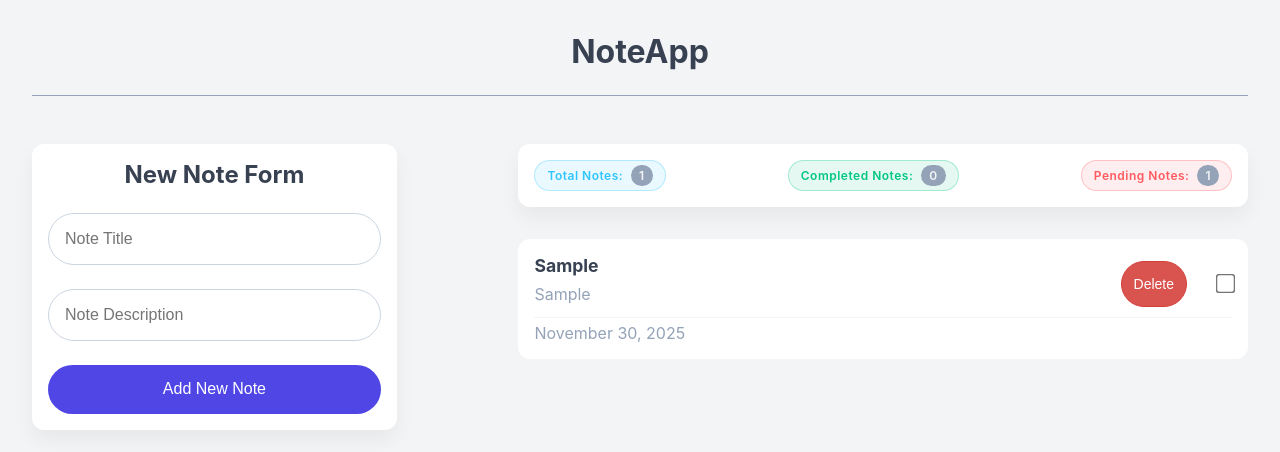
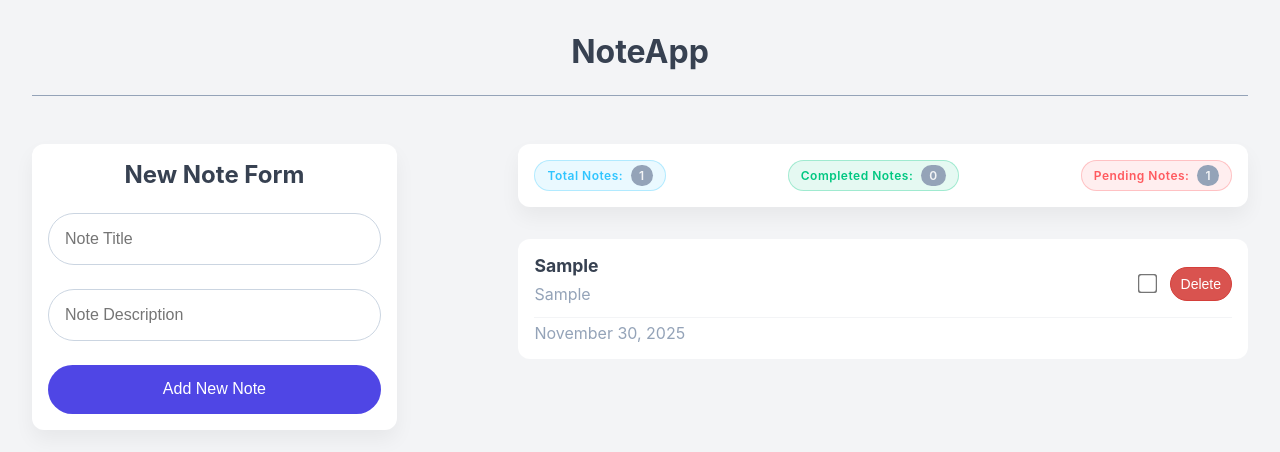
Before and after one commit to hdaberi/react-note-app-project, a React (Vite) app: page / in a window 1280 px wide. Both pictures are taken after typing "Sample", "Sample" into the empty fields and a click on the button "Add New Note". Shown: the top 452 px of the page. Built offline with nearby package versions, Linux system fonts and the light colour scheme.

Commit message:
style: refine layout and button styles in NoteList and App
- Reduce gap in App component for improved spacing
- Add border radius and padding to buttons for a modern appearance
- Reorganize button placement in NoteItem for better accessibility

```diff
--- a/src/App.css
+++ b/src/App.css
@@ -164,5 +164,5 @@
   display: flex;
   align-items: center;
   justify-content: space-between;
-  gap: 2rem;
+  gap: 1rem;
 }
--- a/src/components/NoteList.jsx
+++ b/src/components/NoteList.jsx
@@ -29,12 +29,7 @@ function NoteItem({ note, deleteNoteHandler, onCompleteNote }) {
           <p className="desc">{note.desc}</p>
         </div>
         <div className="note-item__tools">
-          <button
-            className="btn btn--danger"
-            onClick={() => deleteNoteHandler(note.id)}
-          >
-            Delete
-          </button>
+
           <input
             type="checkbox"
             name={note.id}
@@ -42,6 +37,12 @@ function NoteItem({ note, deleteNoteHandler, onCompleteNote }) {
             value={note.id}
             onChange={(event) => onCompleteNote(event.target.value)}
           />
+          <button
+            className="btn btn--danger"
+            onClick={() => deleteNoteHandler(note.id)}
+          >
+            Delete
+          </button>
         </div>
       </div>
       <div className="note-item__footer">
--- a/src/index.css
+++ b/src/index.css
@@ -116,6 +116,8 @@ select {
     color: #fff;
     background-color: #d9534f;
     border-color: #d43f3a;
+    border-radius: 30px;
+    padding: 6px 10px;
 }
 .btn--primary {
   background-color: var(--primary-600);
```
